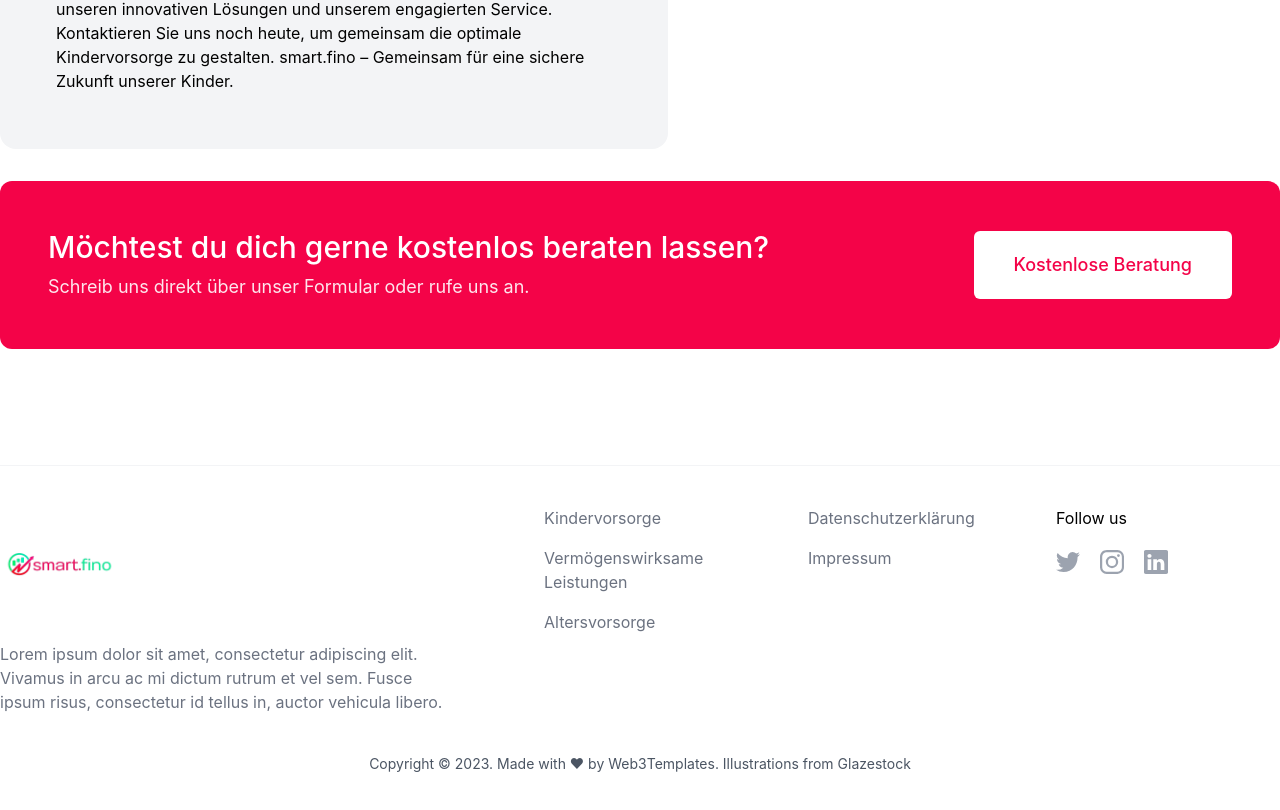
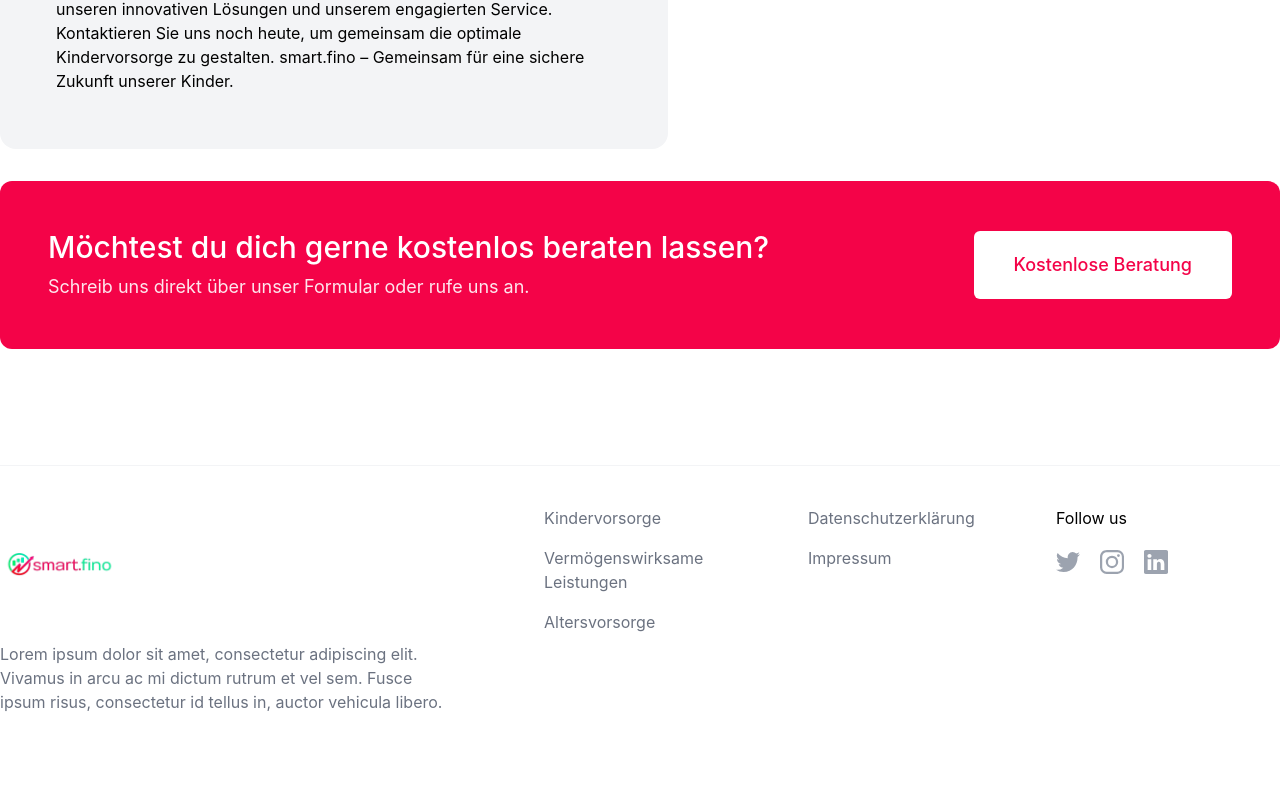
Before and after one commit to hkleine/smart-fino, a Next.js app: page /kindervorsorge in a window 1280 px wide. Shown: the part 1065-1875 px from the top of the page. After the commit the page ends 1811 px from the top, so only its background shows below. Built offline with nearby package versions, Linux system fonts and the light colour scheme.

Commit message:
remove thingy

```diff
--- a/components/footer.jsx
+++ b/components/footer.jsx
@@ -72,7 +72,7 @@ export default function Footer() {
           </div>
         </div>
 
-        <div className="my-10 text-sm text-center text-gray-600 dark:text-gray-400">
+        {/* <div className="my-10 text-sm text-center text-gray-600 dark:text-gray-400">
           Copyright © {new Date().getFullYear()}. Made with ♥ by{' '}
           <a href="https://web3templates.com/" target="_blank" rel="noopener">
             Web3Templates.
@@ -81,7 +81,7 @@ export default function Footer() {
           <a href="https://www.glazestock.com/" target="_blank" rel="noopener ">
             Glazestock
           </a>
-        </div>
+        </div> */}
       </Container>
     </div>
   );
```
